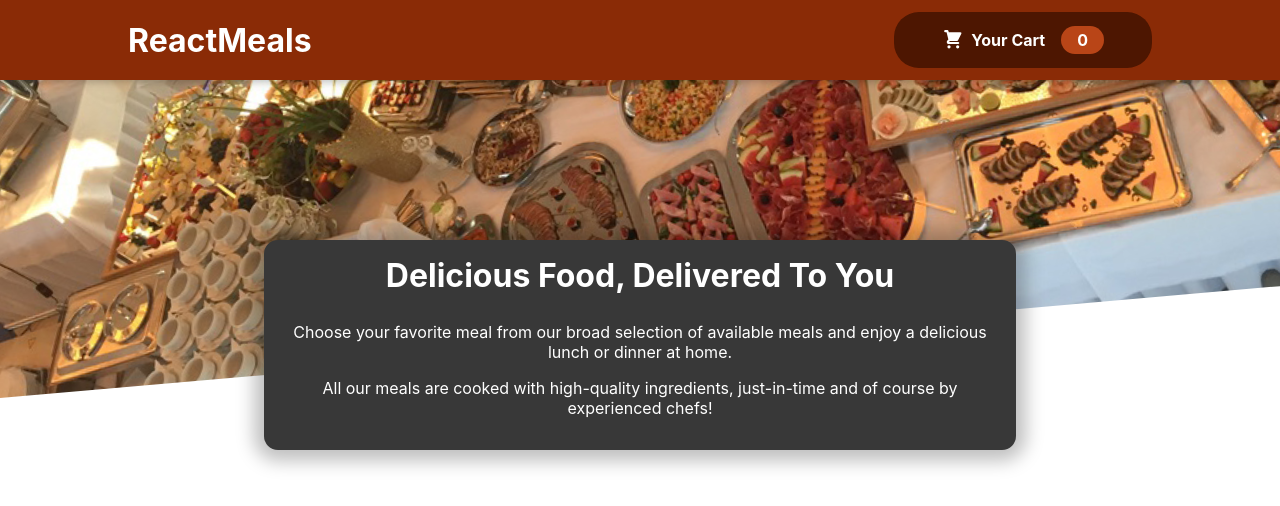
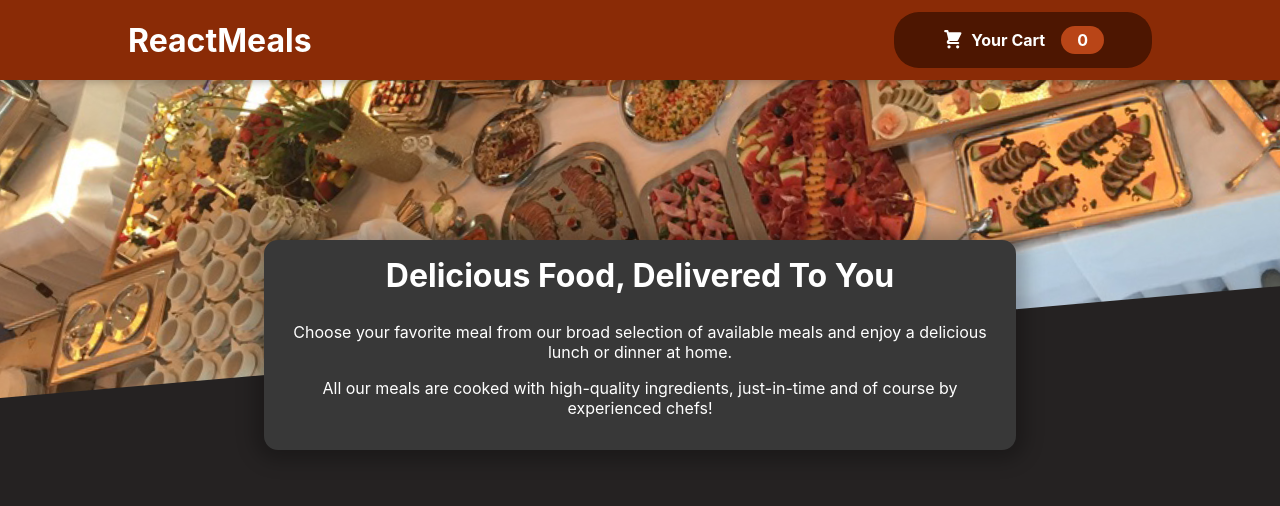
Before and after one commit to AlbertoRoldanUX-code/food-order-app, a React (Create React App) app: page / in a window 1280 px wide. Shown: the top 506 px of the page. Built offline with nearby package versions, Linux system fonts and the light colour scheme.

Commit message:
Add background-color to body element

```diff
--- a/src/App.js
+++ b/src/App.js
@@ -18,7 +18,7 @@ export default App;
 //////////// 2º Create Header component.
 //////////// 3º Create HeaderCartButton component inside of header component.
 //////////// 4º Create main description component.
-// Poner el background color oscuro.
+//////////// Add background-color to body element.
 // 5º Create available meals with the dummy meals.
 // 6º Implement adding meals to the cart by clicking the Add button.
 // 7º Implement changing the amount of meals on AvailableMeals component.
--- a/src/index.css
+++ b/src/index.css
@@ -5,6 +5,7 @@ body {
     sans-serif;
   -webkit-font-smoothing: antialiased;
   -moz-osx-font-smoothing: grayscale;
+  background-color: rgb(37, 34, 34);
 }
 
 code {
```
